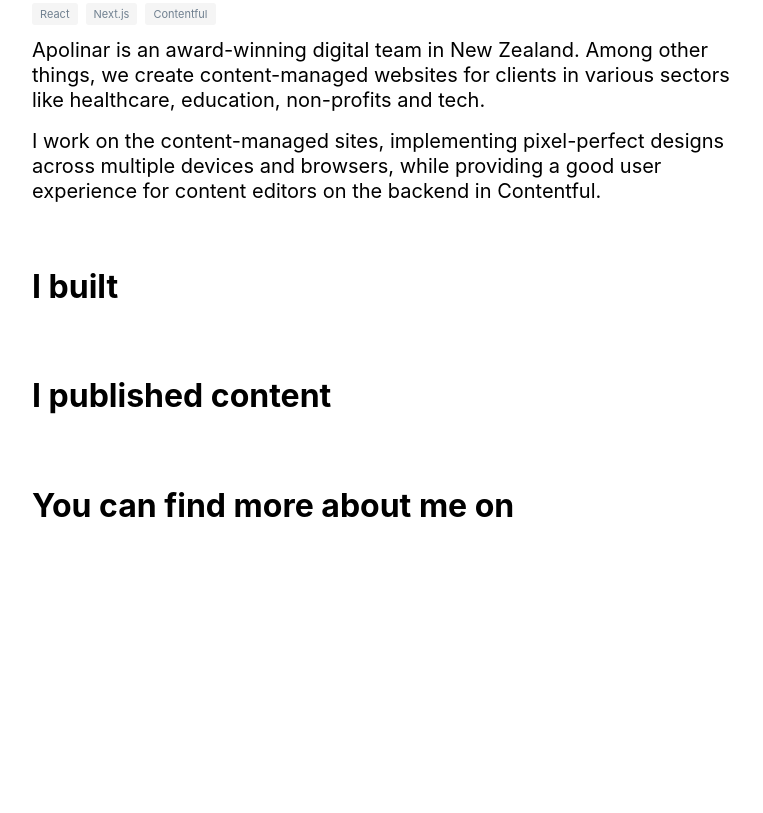
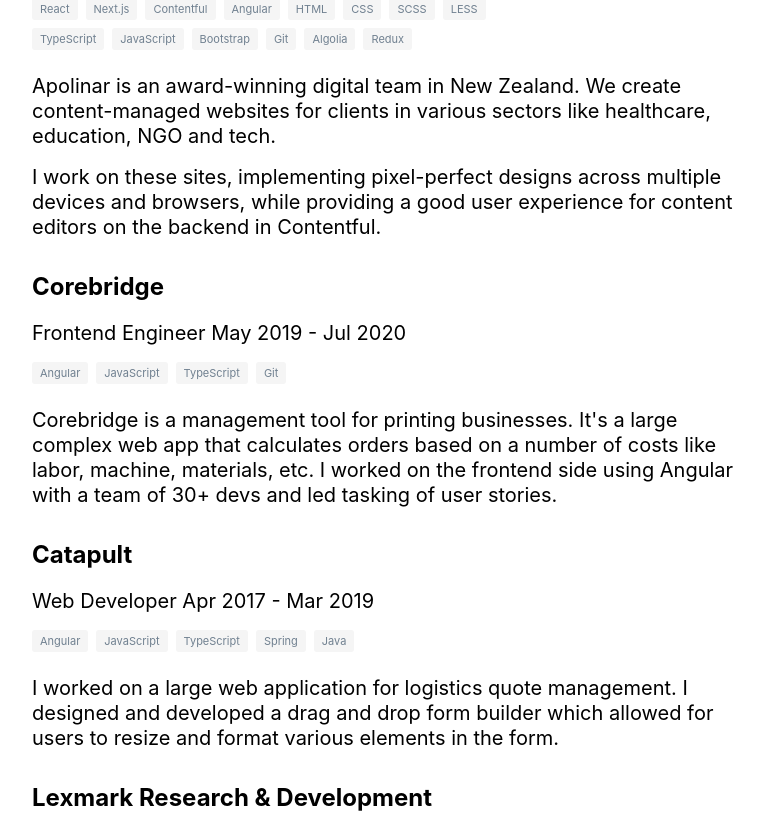
Before and after one commit to el-pol/nextjs-trishalim, a Next.js app: page / in a window 1280 px wide. Shown: the part 720-1533 px from the top of the page, without its empty margins (256-1019 px from the left). Before the commit the page ends 1349 px from the top, so only its background shows below. Built offline with nearby package versions, Linux system fonts and the light colour scheme.

Commit message:
add more work experience

```diff
--- a/pages/index.tsx
+++ b/pages/index.tsx
@@ -16,6 +16,57 @@ const SKILLS: { [key: string]: Skill } = {
   },
   CONTENTFUL: {
     name: 'Contentful'
+  },
+  ANGULAR: {
+    name: 'Angular'
+  },
+  HTML: {
+    name: 'HTML'
+  },
+  CSS: {
+    name: 'CSS'
+  },
+  JAVASCRIPT: {
+    name: 'JavaScript'
+  },
+  TYPESCRIPT: {
+    name: 'TypeScript'
+  },
+  SCSS: {
+    name: 'SCSS'
+  },
+  LESS: {
+    name: 'LESS'
+  },
+  GIT: {
+    name: 'Git'
+  },
+  FIREBASE: {
+    name: 'Firebase'
+  },
+  MYSQL: {
+    name: 'MySQL'
+  },
+  ALGOLIA: {
+    name: 'Algolia'
+  },
+  BOOTSTRAP: {
+    name: 'Bootstrap'
+  },
+  SPRING: {
+    name: 'Spring'
+  },
+  JAVA: {
+    name: 'Java'
+  },
+  REDUX: {
+    name: 'Redux'
+  },
+  CPP: {
+    name: 'C++'
+  },
+  SCRUM: {
+    name: 'Scrum'
   }
 };
 
@@ -29,18 +80,61 @@ const Home: NextPage = () => {
       dateEnd: 'Present',
       description: <>
         <p>
-          Apolinar is an award-winning digital team in New Zealand. Among other things,
-          we create content-managed websites for clients in various sectors like
-          healthcare, education, non-profits and tech.
+          Apolinar is an award-winning digital team in New Zealand. We create
+          content-managed websites for clients in various sectors like
+          healthcare, education, NGO and tech.
         </p>
         <p>
-          I work on the content-managed sites, implementing pixel-perfect designs across
+          I work on these sites, implementing pixel-perfect designs across
           multiple devices and browsers, while providing a good user experience for
           content editors on the backend in Contentful.
         </p>
       </>,
       skills: [
-        SKILLS.REACT, SKILLS.NEXT, SKILLS.CONTENTFUL
+        SKILLS.REACT, SKILLS.NEXT, SKILLS.CONTENTFUL, SKILLS.ANGULAR, SKILLS.HTML,
+        SKILLS.CSS, SKILLS.SCSS, SKILLS.LESS, SKILLS.TYPESCRIPT, SKILLS.JAVASCRIPT,
+        SKILLS.BOOTSTRAP, SKILLS.GIT, SKILLS.ALGOLIA, SKILLS.REDUX
+      ]
+    },
+    {
+      position: 'Frontend Engineer',
+      company: 'Corebridge',
+      dateStart: 'May 2019',
+      dateEnd: 'Jul 2020',
+      description: <p>
+        Corebridge is a management tool for printing businesses. It's a large
+        complex web app that calculates orders based on a number of costs
+        like labor, machine, materials, etc. I worked on the frontend side
+        using Angular with a team of 30+ devs and led tasking of user stories.
+      </p>,
+      skills: [
+        SKILLS.ANGULAR, SKILLS.JAVASCRIPT, SKILLS.TYPESCRIPT, SKILLS.GIT
+      ]
+    },
+    {
+      position: 'Web Developer',
+      company: 'Catapult',
+      dateStart: 'Apr 2017',
+      dateEnd: 'Mar 2019',
+      description: <p>
+        I worked on a large web application for logistics quote management.
+        I designed and developed a drag and drop form builder which allowed
+        for users to resize and format various elements in the form.
+      </p>,
+      skills: [
+        SKILLS.ANGULAR, SKILLS.JAVASCRIPT, SKILLS.TYPESCRIPT, SKILLS.SPRING, SKILLS.JAVA
+      ]
+    },
+    {
+      position: 'Firmware Engineer',
+      company: 'Lexmark Research & Development',
+      dateStart: 'May 2016',
+      dateEnd: 'Mar 2017',
+      description: <p>
+        I developed UI for printers using C++ in a Linux environment.
+      </p>,
+      skills: [
+        SKILLS.CPP, SKILLS.GIT, SKILLS.SCRUM
       ]
     }
   ];
--- a/styles/globals.css
+++ b/styles/globals.css
@@ -26,6 +26,8 @@ h2 {
 }
 
 h3 {
+  margin-top: 0;
+  margin-bottom: 1.25rem;
   font-size: 1.5rem;
 }
 
@@ -54,11 +56,18 @@ p {
   padding: 4px 8px;
 }
 
+.experience {
+  margin-bottom: 2rem;
+}
+
 .experience__skills {
   margin-bottom: 1rem;
+  display: flex;
+  flex-wrap: wrap;
+  max-width: 500px;
 }
 
 .experience__skills .skill {
   margin-right: 0.5rem;
-  margin-bottom: 0.25rem;
+  margin-bottom: 0.5rem;
 }
```
